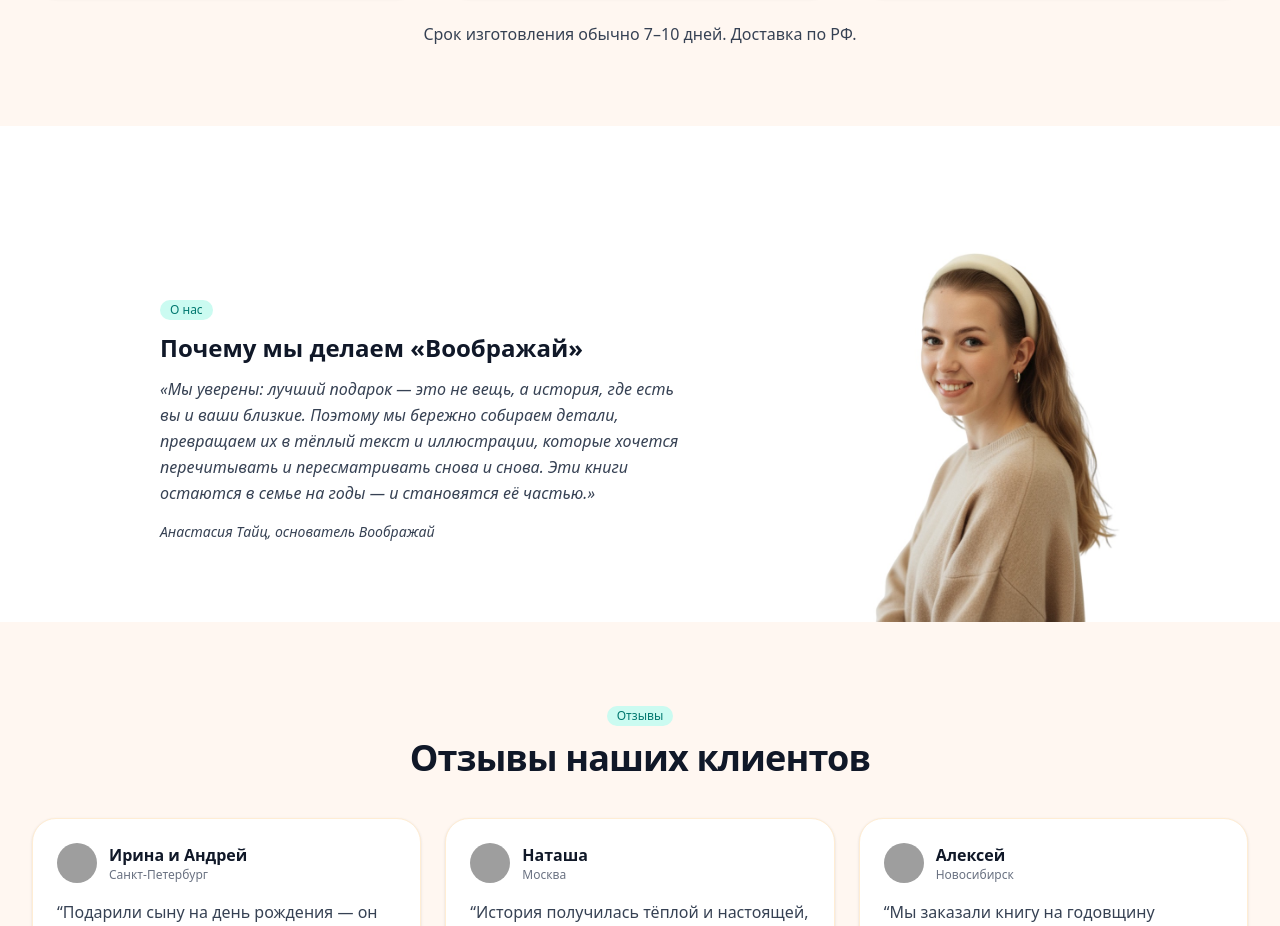
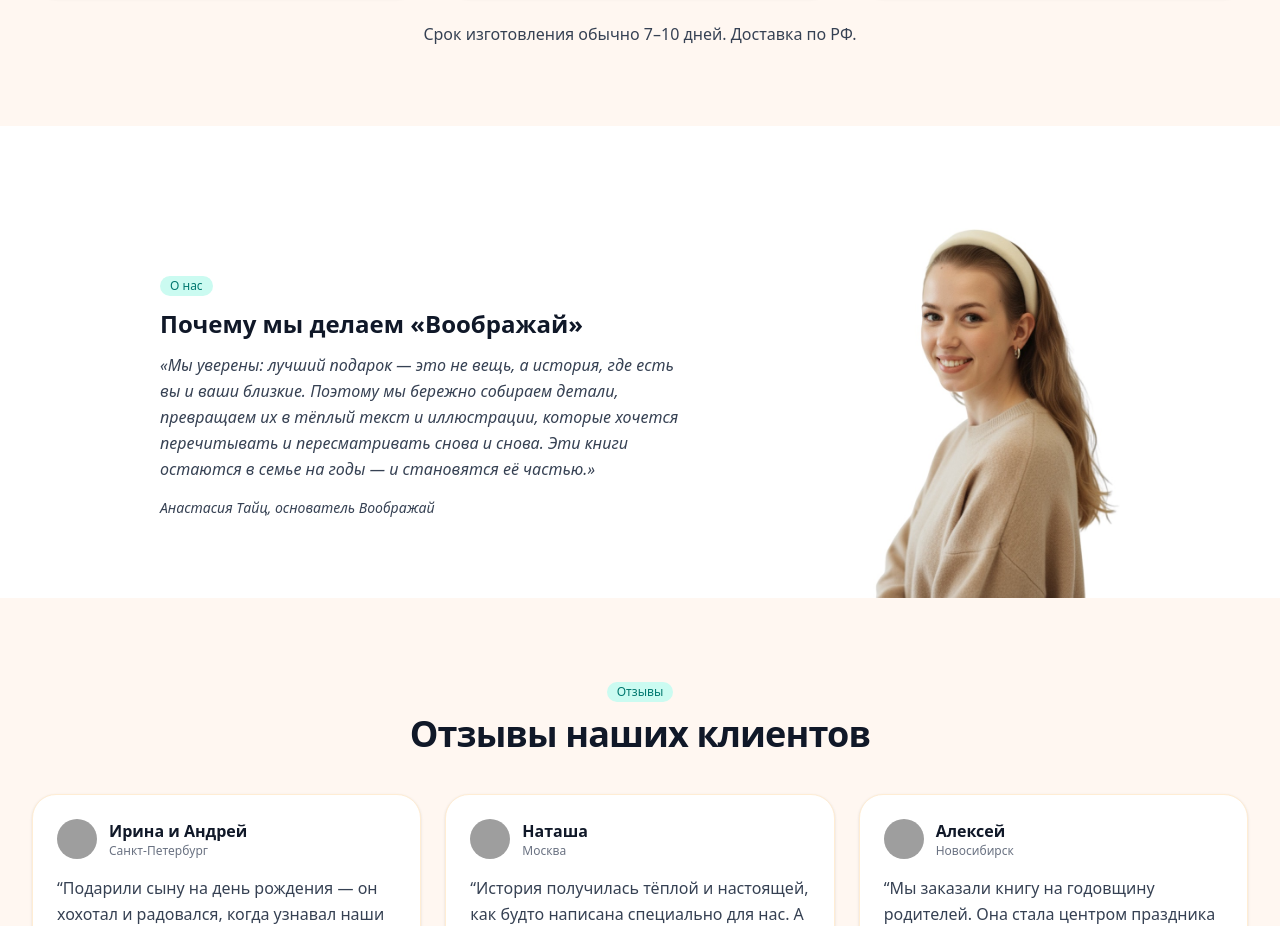
Before and after one commit to pastushin86-cpu/voobrazhay-landing, a Next.js app: page / in a window 1280 px wide. Shown: the part 3533-4459 px from the top of the page. Built offline with nearby package versions, Linux system fonts and the light colour scheme; grey boxes are pictures that could not be loaded.

Commit message:
Reduce top padding further: decrease by ~2 lines of text height

```diff
--- a/src/app/page.tsx
+++ b/src/app/page.tsx
@@ -350,7 +350,7 @@ export default function VoobrazhayLanding() {
       </section>
 
       {/* О нас + Фото основателя */}
-      <section className="pt-12 pb-14 sm:pt-16 sm:pb-20">
+      <section className="pt-8 pb-14 sm:pt-10 sm:pb-20">
         <div className="mx-auto max-w-5xl px-4 sm:px-6 lg:px-8">
           <motion.div {...fadeUp} className="flex flex-col md:flex-row items-start md:items-end md:justify-between gap-8">
             <div className="md:w-[55%]">
```
